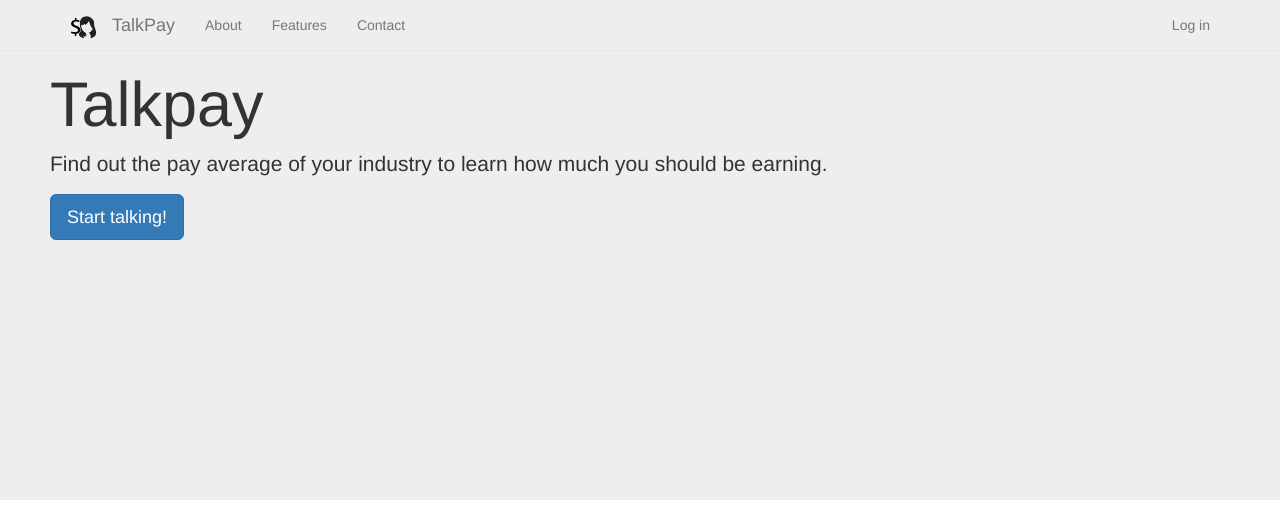
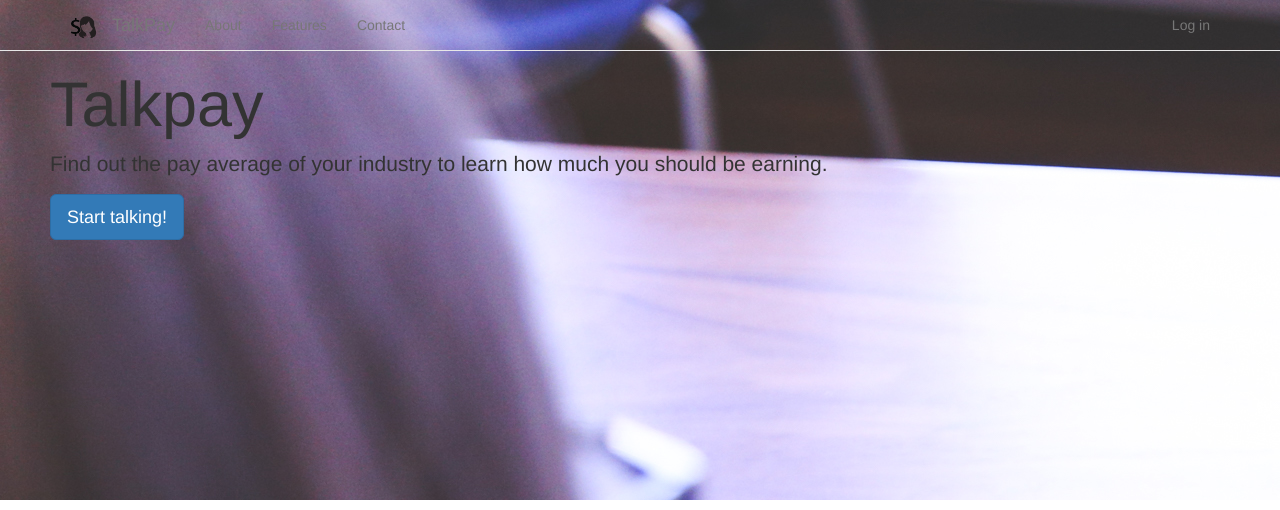
Before and after one commit to susancodes/talkpay, a Flask app: page /logout in a window 1280 px wide. Shown: the top 510 px of the page. Run offline with Flask 2, Linux system fonts and the light colour scheme; some libraries are stand-ins or nearby versions.

Commit message:
added header image

```diff
--- a/static/css/main.css
+++ b/static/css/main.css
@@ -6,6 +6,7 @@ body {
 	padding: 50px;
 	height: 500px;
 	position: relative;
+	background: url('/static/img/ENKN0756RJ.jpg');
 }
 
 .footer li {
```
Also changed, not shown: templates/base.html (+3 -10 lines), static/img/ENKN0756RJ.jpg (added).
